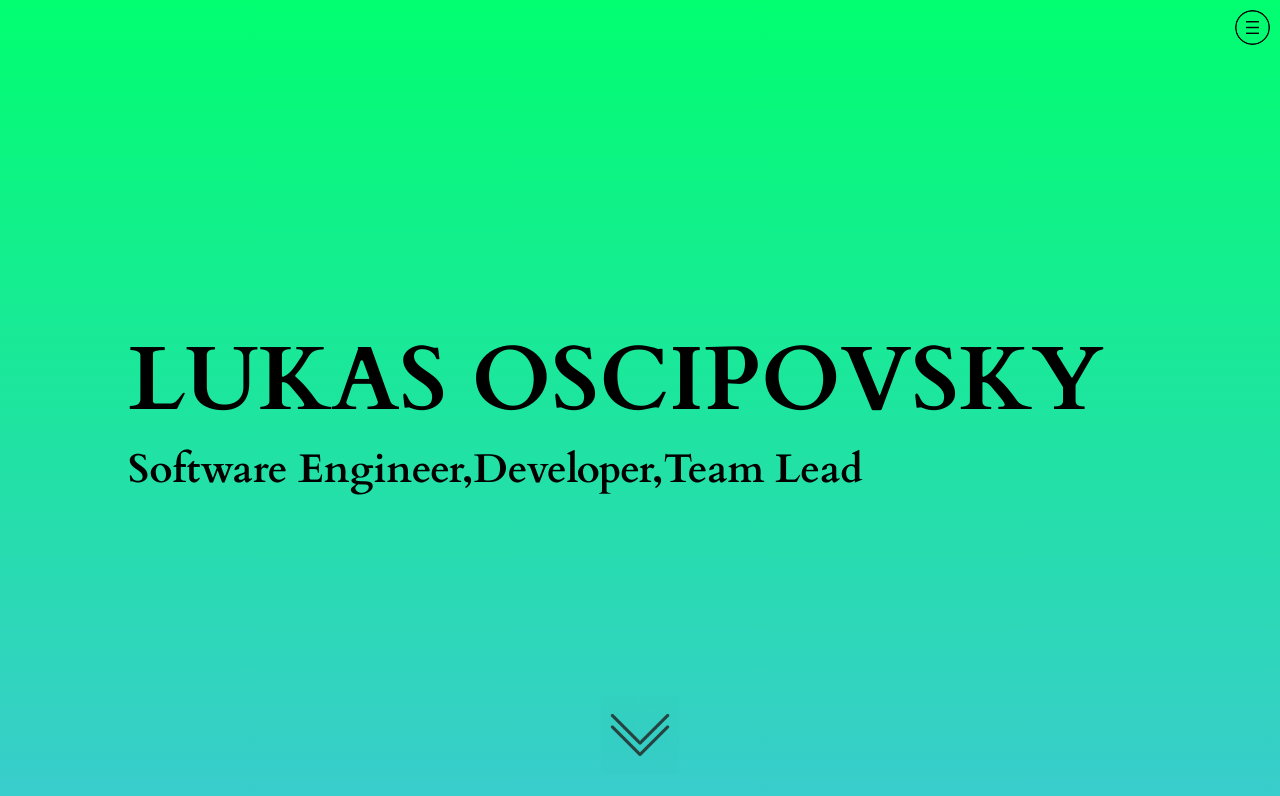
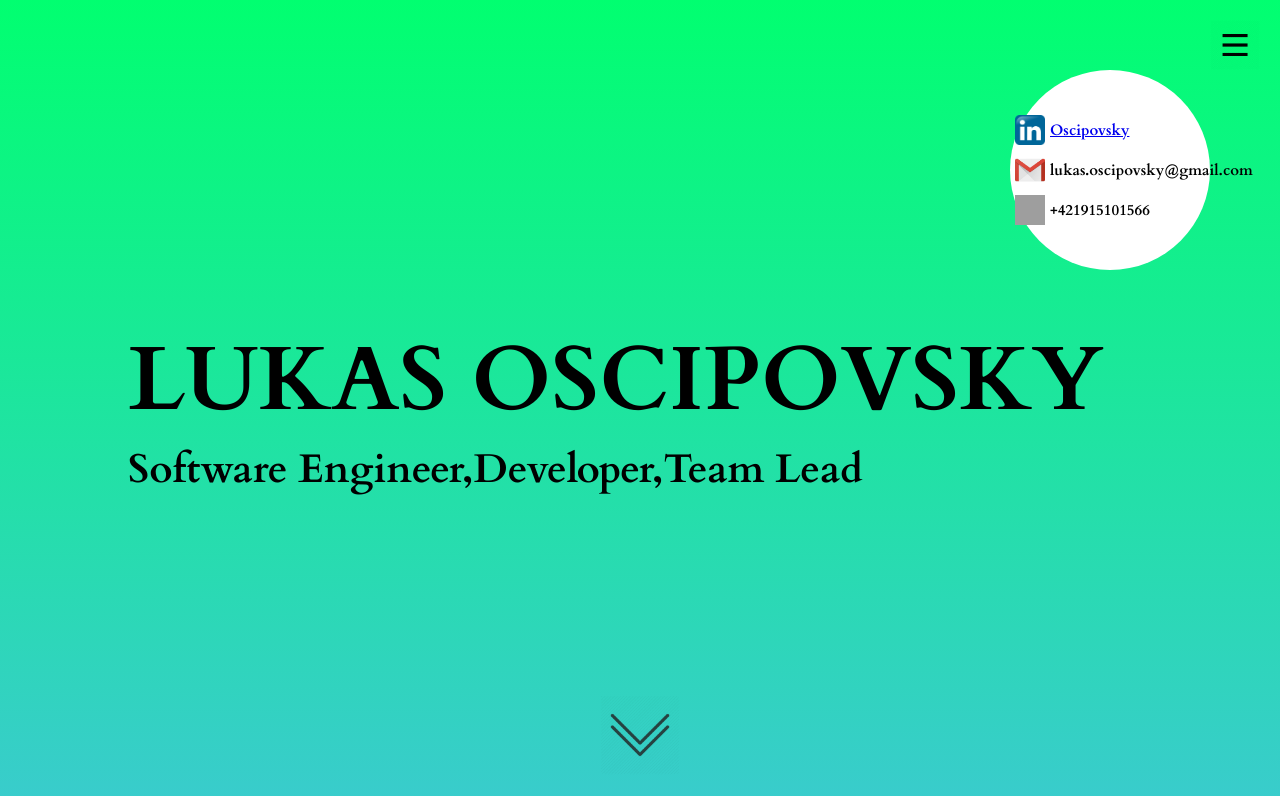
Before and after one commit to LukasOscipovsky/lo-resume, a React (Create React App) app in the folder lo-resume/: page / in a window 1280 px wide. Shown: the top 796 px of the page. Built offline with nearby package versions, Linux system fonts and the light colour scheme; grey boxes are pictures that could not be loaded.

Commit message:
RP: added menu bar

```diff
--- a/lo-resume/src/App.css
+++ b/lo-resume/src/App.css
@@ -1,5 +1,5 @@
-@import './components/Layout.css';
-@import './components/Links.css';
+@import './components/Menu.css';
+
 .app {
   position: absolute;
   /* background: #69bcf4, #30cc8b; */
@@ -11,38 +11,6 @@
   flex-direction: row;
   align-items: center;
   justify-content: center;
-}
-
-.menu {
-  position: absolute;
-  top: 10px;
-  right: 10px;
-  -webkit-animation: bounce 1s normal;
-}
-
-.menu .burger {
-  width: 35px;
-  border-radius: 50%;
-}
-
-.menu .info {
-  visibility: hidden;
-}
-
-.menu:hover .info {
-  visibility: visible;
-  position: absolute;
-  width: 100px;
-  height: 100px;
-  top: 40px;
-  right: 40px;
-  border: 2px solid black;
-  border-radius: 50%;
-  display: flex;
-  flex-direction: row;
-  justify-content: center;
-  align-items: center;
-  background: white;
 }
 
 .app .viewmore {
--- a/lo-resume/src/App.tsx
+++ b/lo-resume/src/App.tsx
@@ -1,7 +1,6 @@
 import React from 'react';
 import './App.css';
-import Layout from './components/Layout'
-import Links from './components/Links'
+import Menu from './components/Menu'
 
 const me = {
   name: "LUKAS OSCIPOVSKY",
@@ -17,13 +16,6 @@ const me = {
   }
 }
 
-const info = <div className="menu">
-  <img className="burger" src={require("./assets/burger.png")} alt="logo" />
-  <div className="info">
-    <label>Test</label>
-  </div>
-</div>
-
 
 export default function App() {
   return (
@@ -35,26 +27,7 @@ export default function App() {
       <div className="viewmore" onClick={e => alert("Clicked")}>
         <img className="arrow" src={require("./assets/doublearrow.png")} alt="logo" />
       </div>
-      {info}
+      <Menu />
     </div>
-    /* <div className="data">
-      <div className="skills">
-        <Layout background="white" backgroundImage="OG-Spring.png" size={150} gridColumn={1 / 2} />
-        <Layout background="white" backgroundImage="springdata.png" size={150} gridColumn={1 / 3} />
-        <Layout background="white" backgroundImage="graphql.png" size={150} gridColumn={1 / 3} />
-        <Layout background="white" backgroundImage="github-logo.jpg" size={150} gridColumn={1 / 3} />
-        <Layout background="white" backgroundImage="springboot.jpg" size={150} gridColumn={1 / 3} />
-        <Layout background="white" backgroundImage="Java-Logo-Wallpaper.jpg" size={300} gridColumn={1 / 3} />
-        <Layout background="white" backgroundImage="typescript.png" size={75} gridColumn={1 / 3} />
-        <Layout background="white" backgroundImage="kotlin.png" size={75} gridColumn={1 / 3} />
-        <Layout background="white" backgroundImage="python.png" size={75} gridColumn={1 / 3} />
-        <Layout background="white" backgroundImage="RabbitMQ.png" size={150} gridColumn={1 / 3} />
-        <Layout background="white" backgroundImage="hibernate.jpg" size={150} gridColumn={1 / 3} />
-        <Layout background="white" backgroundImage="react.png" size={75} gridColumn={1 / 3} />
-        <Layout background="white" backgroundImage="docker.png" size={75} gridColumn={1 / 3} />
-      </div>
-      <div className="personal">
-        <label>test</label>
-      </div> */
   );
 }
--- a/lo-resume/src/components/Layout.css
+++ /dev/null
@@ -1,23 +0,0 @@
-.item {
-    box-shadow: 0 8px 12px 0 rgba(0, 0, 0, 0.5), 0 6px 20px 0 rgba(0, 0, 0, 0.2);
-}
-
-.item .top {
-    width: 40px;
-    display: inline-block;
-    position: relative;
-    box-shadow: 0 4px 8px 0 rgba(0, 0, 0, 0.5), 0 6px 20px 0 rgba(0, 0, 0, 0.2);
-    right: 30%;
-    top: -5px;
-    background-color: white;
-}
-
-.item .image {
-    width: 100%;
-    height: 100%;
-    object-fit: cover;
-}
-
-.item .name {
-    font-family: 'Cardo-Bold';
-}
--- a/lo-resume/src/components/Links.css
+++ /dev/null
@@ -1,20 +0,0 @@
-.main {
-    display: flex;
-    flex-direction: column;
-    align-items: flex-start;
-    width: 100%;
-    height: 100%;
-    margin: 10px;
-}
-
-.main .linkedin, .email, .mobile {
-    display: flex;
-    flex-direction: row;
-    justify-content: flex-start;
-    align-items: center;
-}
-
-.main .linkedin .link, .email .link, .mobile .link {
-    font-family: 'Cardo-Bold';
-    font-size: 15px;
-}
--- /dev/null
+++ b/lo-resume/src/components/Menu.css
@@ -0,0 +1,94 @@
+.menu {
+    border: 0;
+    border-radius: 50%;
+    position: absolute;
+    top: 20px;
+    right: 20px;
+    display: flex;
+    justify-content: center;
+    align-items: center;
+}
+
+.menu::before,
+.menu::after {
+    box-sizing: border-box;
+    content: '';
+    position: absolute;
+    width: 100%;
+    height: 100%;
+}
+
+.spin {
+    height: 50px;
+    width: 50px;
+}
+
+.spin::before,
+.spin::after {
+    top: 0;
+    right: 0;
+}
+
+.spin::before {
+    border: 2px solid transparent;
+}
+
+.spin:hover::before {
+    border-top-color: black;
+    border-right-color: black;
+    border-bottom-color: black;
+    transition: border-top-color 0.15s linear, border-right-color 0.15s linear 0.10s, border-bottom-color 0.15s linear 0.20s;
+}
+
+.spin::after {
+    border: 2px solid transparent;
+}
+
+.spin:hover::after {
+    border-top: 2px solid black;
+    border-left-width: 2px;
+    border-right-width: 2px;
+    transform: rotate(270deg);
+    transition: transform 0.4s linear 0s, border-left-width 0s linear 0.35s, -webkit-transform 0.4s linear 0s;
+}
+
+.circle {
+    border-radius: 50%;
+    box-shadow: none;
+}
+
+.circle::before,
+.circle::after {
+    border-radius: 50%;
+}
+
+.burger{
+    height: 50px;
+    width: 50px;
+}
+
+.menuinfo {
+    width: 200px;
+    height: 200px;
+    border-radius: 100%;
+    background: white;
+    position: fixed;
+    top: 70px;
+    right: 70px;
+    display: flex;
+    flex-direction: column;
+    justify-content: center;
+    align-items: flex-start;
+}
+
+.menuinfo .linkedin, .email, .mobile {
+    display: flex;
+    flex-direction: row;
+    justify-content: flex-start;
+    align-items: center;
+}
+
+.menuinfo .linkedin .link, .email .link, .mobile .link {
+    font-family: 'Cardo-Bold';
+    font-size: 15px;
+}
--- /dev/null
+++ b/lo-resume/src/components/Menu.tsx
@@ -0,0 +1,38 @@
+import React from 'react';
+import { render } from '@testing-library/react';
+
+export default class Menu extends React.Component<{}, {}> {
+    render() {
+        return (
+            <div>
+                <div className="menu spin circle" onClick={e => console.log("test")}>
+                    <img className="burger" src={require("../assets/burger2.png")} alt="logo" />
+                </div>
+                <div className="menuinfo" >
+                    <div className="linkedin">
+                        <img
+                            style={{ width: 30, height: 30, margin: 5 }}
+                            src={require("../assets/linkedin.png")}
+                            alt="logo" />
+                        <a className="link"
+                            href={`https://www.linkedin.com/in/lukas-oscipovsky-612326aa/`} >Oscipovsky</a>
+                    </div>
+                    <div className="email">
+                        <img
+                            style={{ width: 30, height: 30, margin: 5 }}
+                            src={require("../assets/gmail.jpg")}
+                            alt="logo" />
+                        <label className="link">lukas.oscipovsky@gmail.com</label>
+                    </div>
+                    <div className="mobile">
+                        <img
+                            style={{ width: 30, height: 30, margin: 5 }}
+                            src={require("../assets/mobile.png")}
+                            alt="logo" />
+                        <label className="link">+421915101566</label>
+                    </div>
+                </div>
+            </div >
+        );
+    }
+}
```
Also changed, not shown: lo-resume/src/components/Layout.tsx (deleted, +0 -18 lines), lo-resume/src/components/Links.tsx (deleted, +0 -33 lines), lo-resume/src/assets/burger2.png (added).
